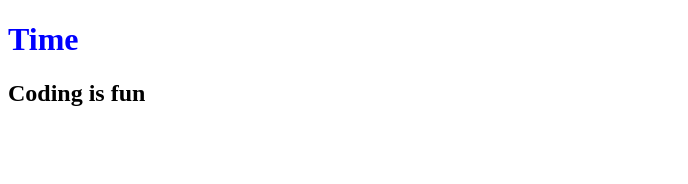
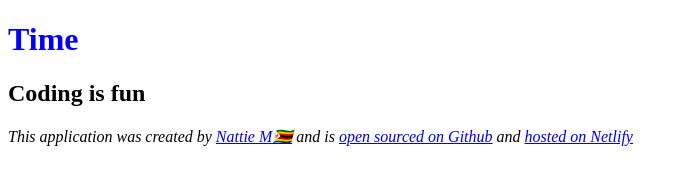
Before and after one commit to Nattie14/SkySavvyTime, a plain HTML site: page index.html in a window 1280 px wide. Shown: the whole page, without its empty margins (0-688 px from the left). Drawn offline with nearby package versions, Linux system fonts and the light colour scheme.

Commit message:
Updated footer to add github & netlify links

```diff
--- a/index.html
+++ b/index.html
@@ -12,5 +12,23 @@
 <body>
     <h1>Time</h1>
     <h2>Coding is fun</h2>
+
+
+    <footer>
+        <em
+          >This application was created by
+          <a href="https://github.com/Nattie14" target="_blank">Nattie M🇿🇼</a>
+          and is
+          <a href="https://github.com/Nattie14/SkySavvyTime" target="_blank"
+            >open sourced on Github</a
+          >
+          and
+          <a href="https://skysavvytime.netlify.app/" target="_blank"
+            >hosted on Netlify</a
+          ></em
+        >
+      </footer>
 </body>
+
+
 </html>
```
